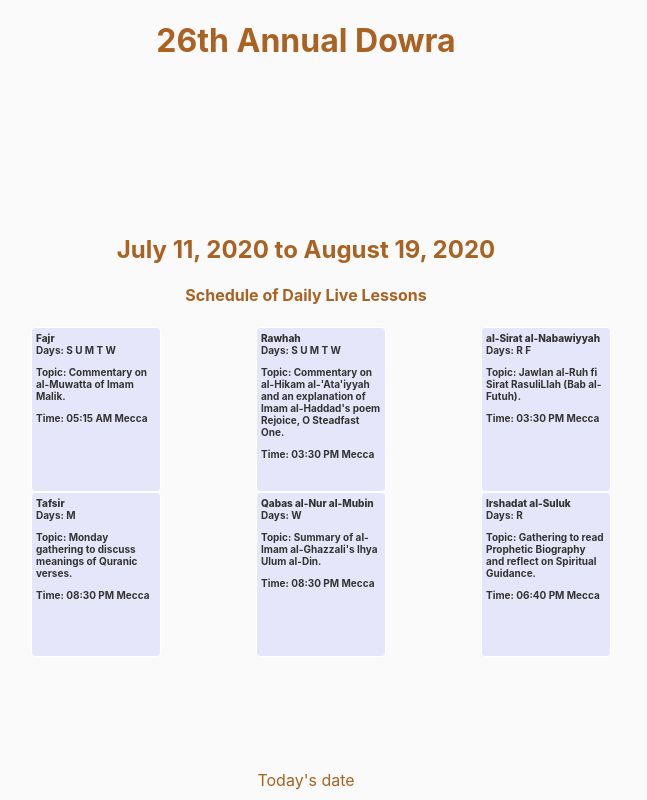
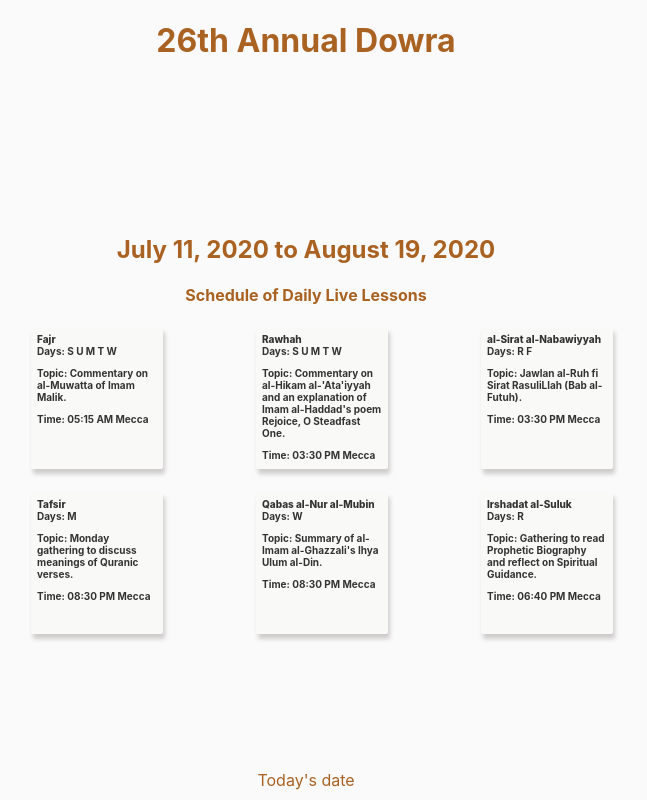
Before and after one commit to p-adams/jadual, a Svelte app: page / in a window 1280 px wide. Shown: the whole page, without its empty margins (334-981 px from the left). Built offline with nearby package versions, Linux system fonts and the light colour scheme.

Commit message:
adjust padding and add box shadow to improve look and feel of lesson items

```diff
--- a/src/App.svelte
+++ b/src/App.svelte
@@ -100,12 +100,12 @@
     grid-gap: 125px;
   }
   .classes_container .lesson_item {
-    border: 1px solid white;
-    border-radius: 4px;
+    border-radius: 2px;
+    box-shadow: 2px 5px 4px #cfcccc;
     width: 120px;
-    height: 155px;
-    padding: 4px;
-    background: #e6e6fa;
+    height: 130px;
+    padding: 6px;
+    background: #f9f9f7;
     font-size: 10px;
     font-weight: 700;
   }
```
